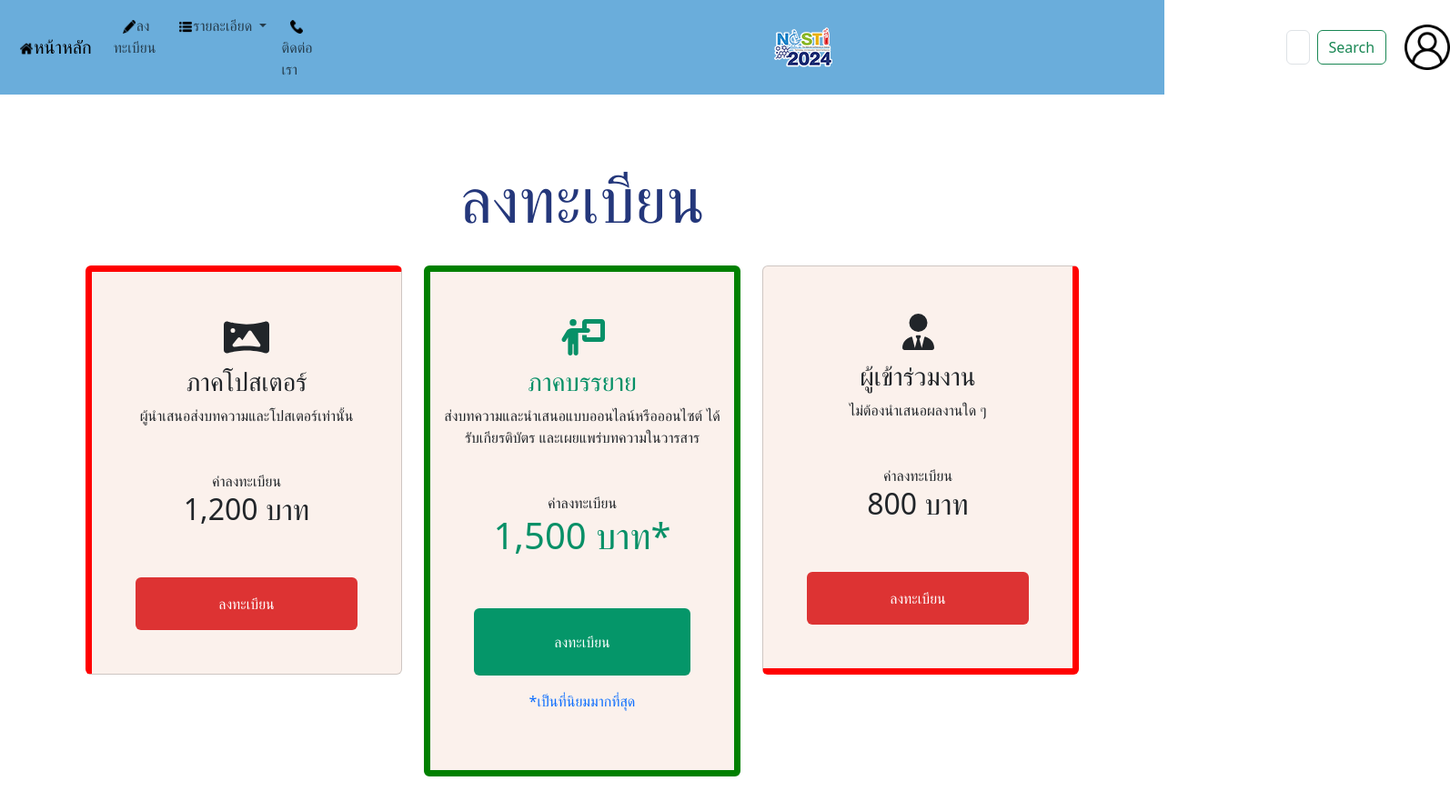
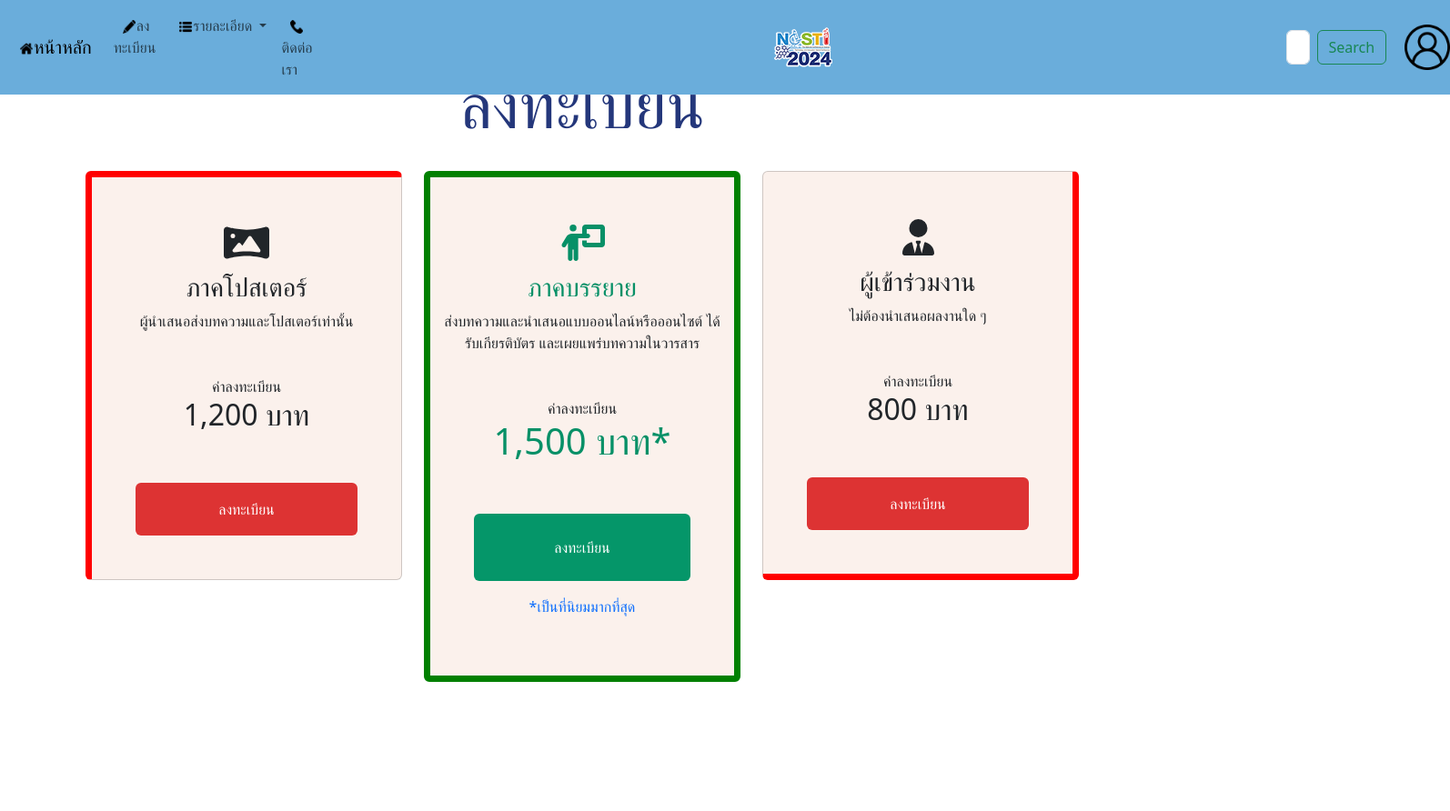
Before and after one commit to mopays/uxui-Final, a plain HTML site: page public/register0.html in a window 1280 px wide. Shown: the whole page at 91% size, 1594 px wide, since content can reach past the window. After the commit the page ends 800 px from the top, so only its background shows below. Drawn offline with nearby package versions, Linux system fonts and the light colour scheme; some packages are replaced by stand-ins of ours; a script that the page names is missing.

Commit message:
add position fix in navbar

```diff
--- a/public/assets/css/index.css
+++ b/public/assets/css/index.css
@@ -92,3 +92,7 @@
     justify-content: center;
     margin: 0 499px;
 }
+.navbar{
+    position: fixed !important;
+    z-index: 99999999999;
+}
```
